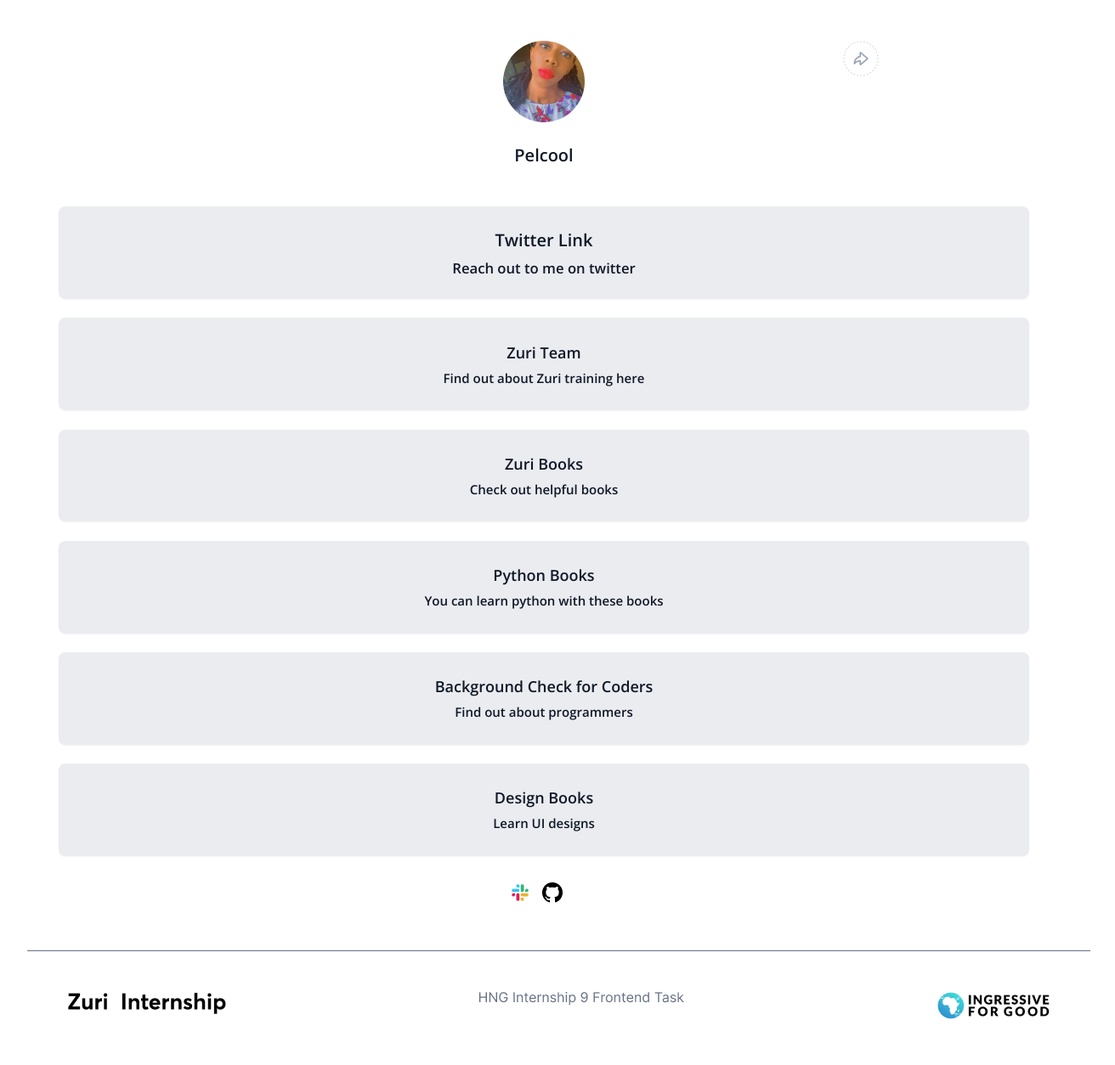
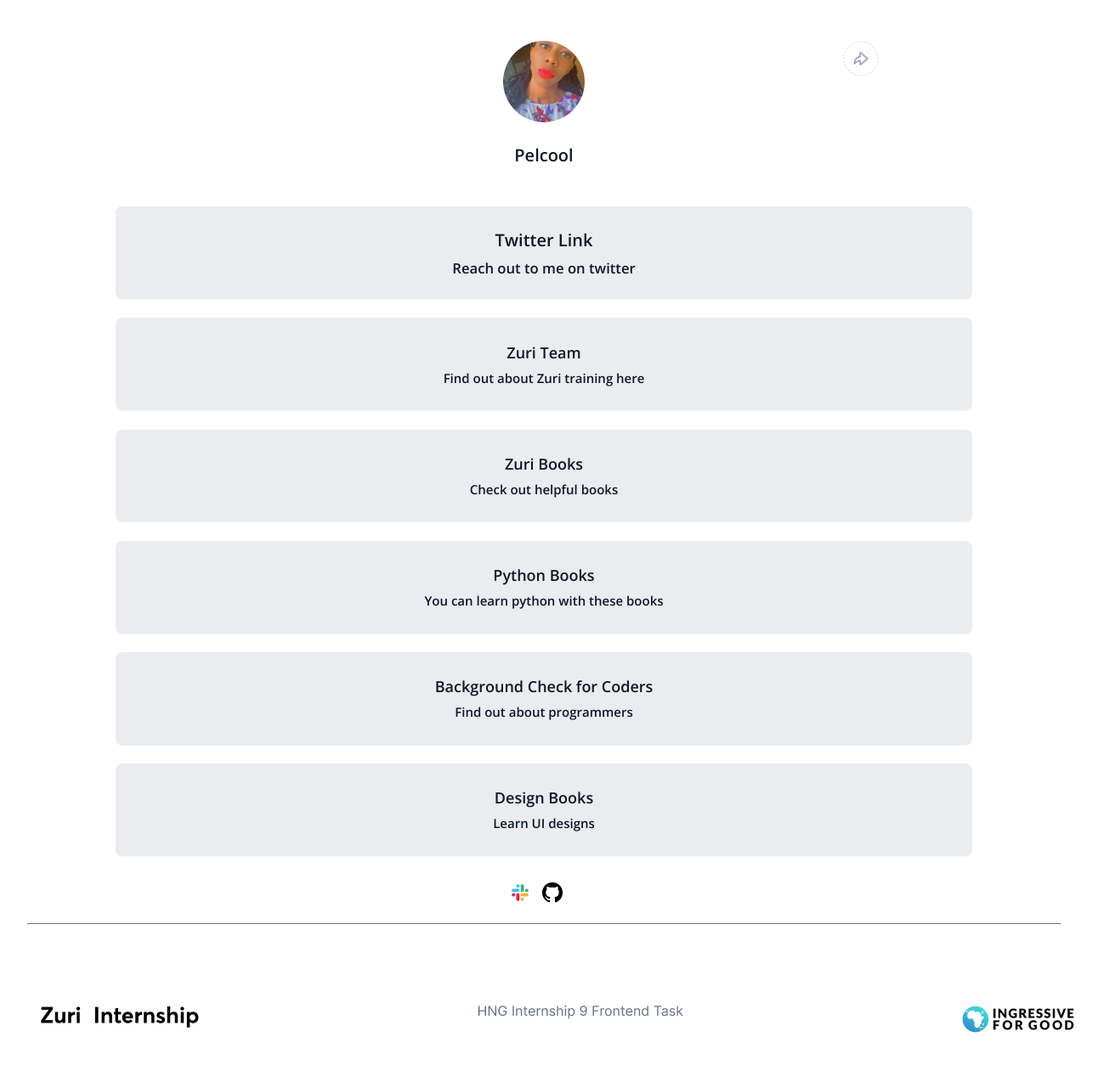
Before and after one commit to Okewusi/linktree, a React (Create React App) app: page / in a window 1280 px wide. Shown: the top 1254 px of the page at 85% size, 1312 px wide, since content can reach past the window. Built offline with nearby package versions, Linux system fonts and the light colour scheme.

Commit message:
page centered

```diff
--- a/src/App.css
+++ b/src/App.css
@@ -2,9 +2,5 @@
   box-sizing: border-box;
 }
 .App {
-  /* width: 100vw;
-  height: 100vh; */
   font-family: 'Open Sans', sans-serif;
-  /* margin: .5rem 0; */
-  padding: 2rem;
 }
--- a/src/components/Profile.css
+++ b/src/components/Profile.css
@@ -3,7 +3,7 @@
     flex-direction: column;
     justify-content: center;
     align-items: center;
-    margin: 1rem 0 1rem 0;
+    margin: 3rem 0 1rem 0;
 
 }
 #share_link{
--- a/src/components/footer.css
+++ b/src/components/footer.css
@@ -2,7 +2,7 @@
     width: 90%;
     padding: 3rem;
     color: #667085;
-    border-top: .1px solid #667085;
+
 }
 
 @media (min-width:600px){
--- a/src/components/link.css
+++ b/src/components/link.css
@@ -1,5 +1,5 @@
 .link{
-    width: 90%;
+    width: 75%;
     padding: 1.5rem;
     background-color: #EAECF0;
     text-align: center;
--- a/src/components/tech.css
+++ b/src/components/tech.css
@@ -1,12 +1,12 @@
 #techContainer{
-    width: 90%;
+    width: 95%;
     height: 68px;
     text-align: center;
     display: flex;
     align-items: center;
     justify-content: center;
-    margin-bottom: 2rem;
-
+    margin-bottom: 3rem;
+    border-bottom: .1px solid #667085;
 }
 
 #techContainer a{
```
